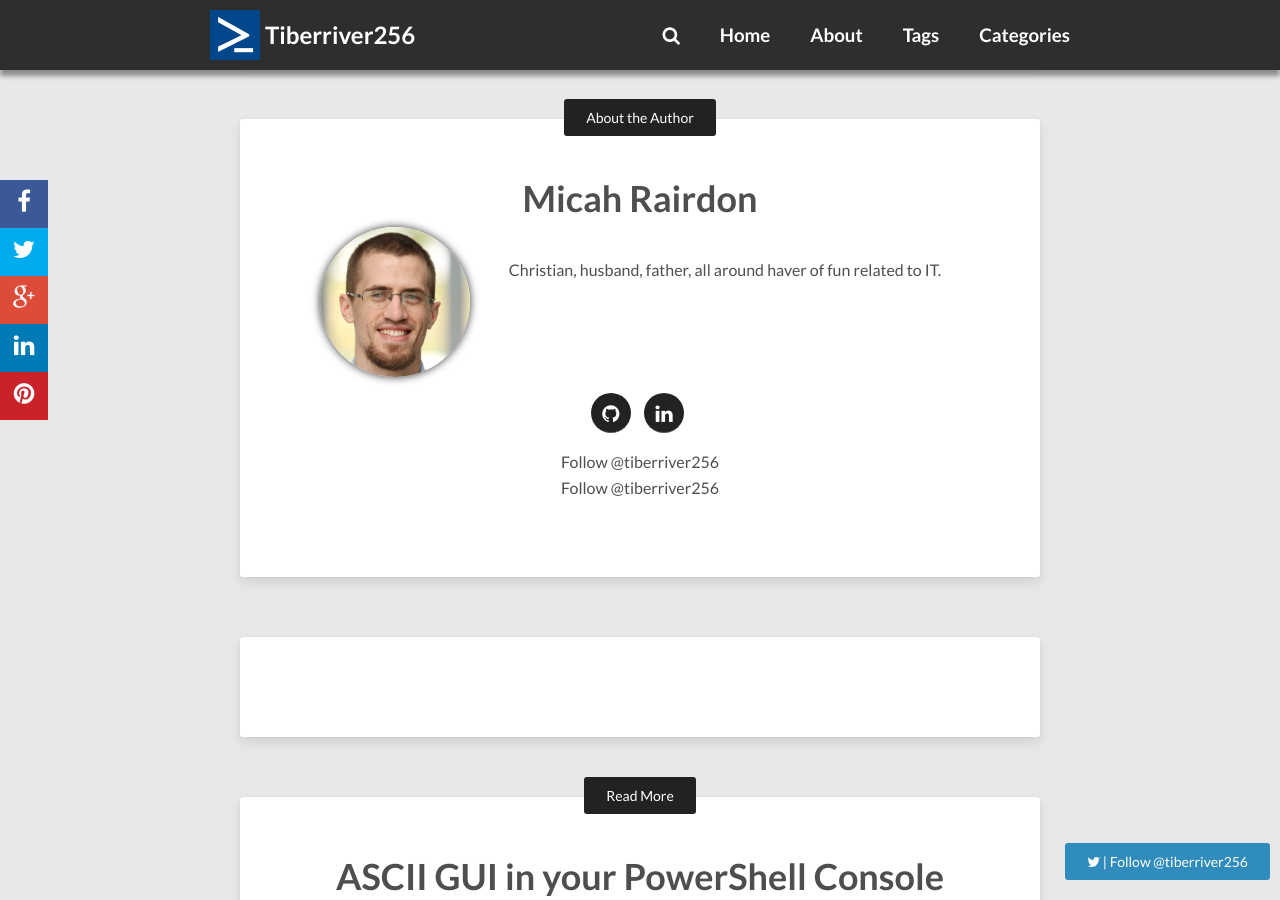
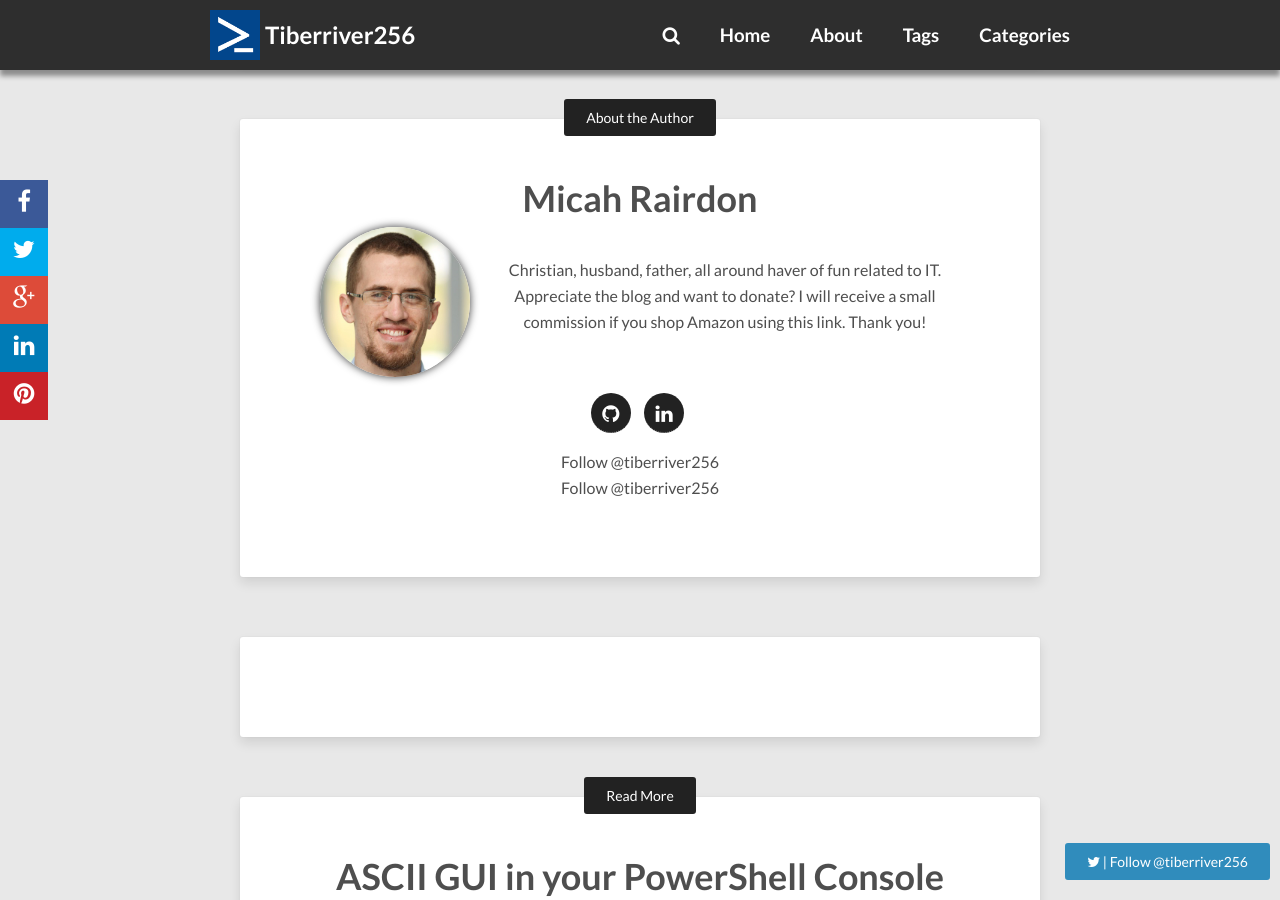
Before and after one commit to Tiberriver256/Tiberriver256.GitHub.io, a Jekyll site: the page built from _posts/2016-01-04-PowerShellProgress-TheModule.md, in a window 1280 px wide and 900 px high, scrolled down 1101 px. Built offline with Jekyll 4.4.1, drawn with Linux system fonts in a browser that asks for light colours; nearby versions of some CDN libraries; comment, search, counter and statistics services are not loaded.

Commit message:
Testing Amazon affiliate

```diff
--- a/_config.yml
+++ b/_config.yml
@@ -24,7 +24,7 @@ owner:
   name:           Micah Rairdon
   site:           http://tiberriver256.github.io
   avatar:         images/avatar.jpg
-  bio:            "Christian, husband, father, all around haver of fun related to IT."
+  bio:            'Christian, husband, father, all around haver of fun related to IT. Appreciate the blog and want to donate? I will receive a small commission if you shop Amazon <a href="https://www.amazon.com/?&_encoding=UTF8&tag=tiberriver256-20&linkCode=ur2&linkId=cf4ad5a87e24578f3a0a274c39038146&camp=1789&creative=9325">using this link</a>. Thank you!'
   email:          "Jun(Real Email: Micah.Rairdon [GMail])k@JunkMail.com"
   # Social networking links used in footer. Update and remove as you like.
   twitter: tiberriver256
```
